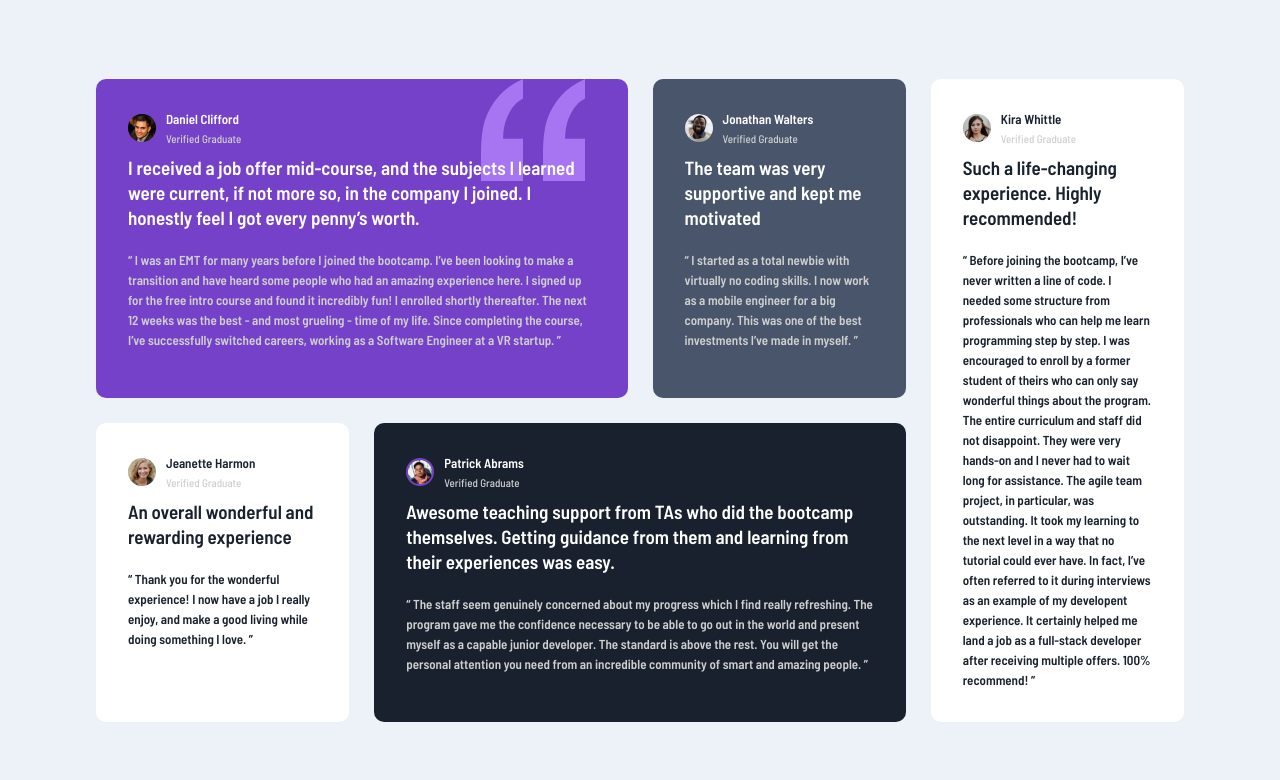
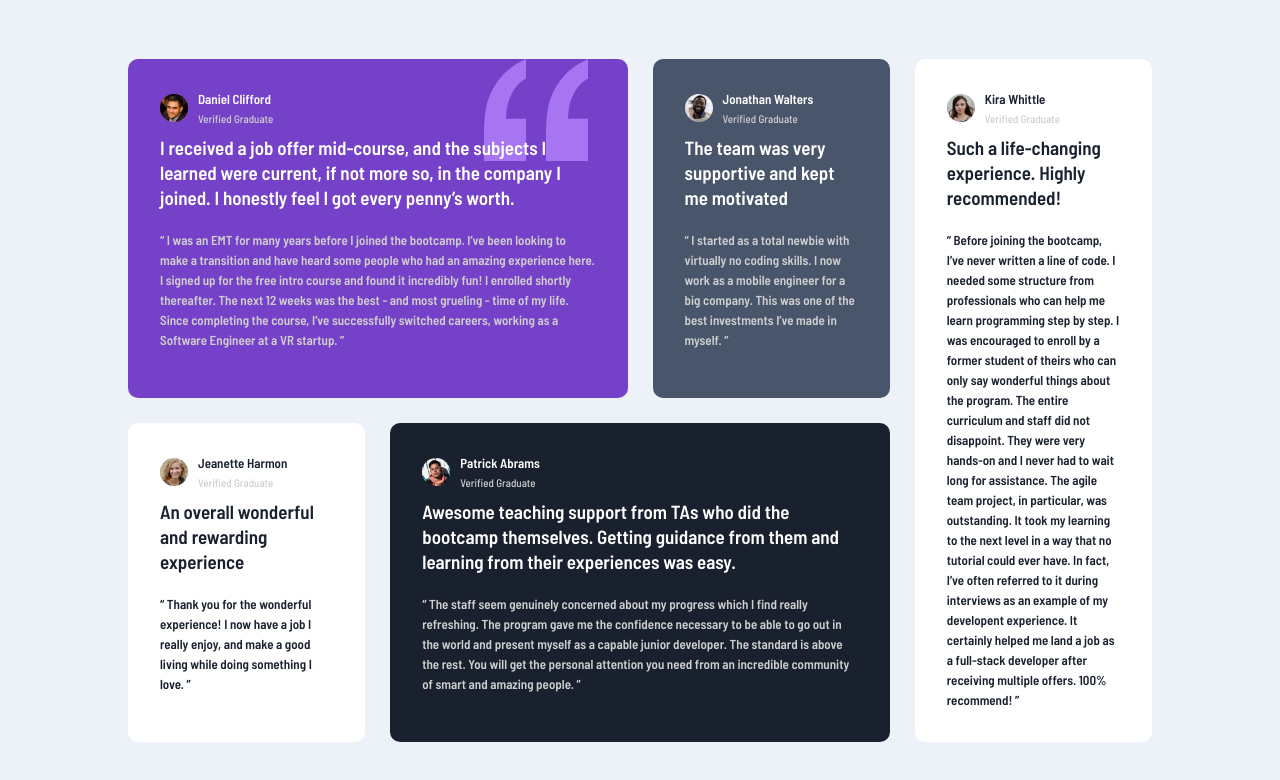
Before and after one commit to jadesolayo/testimonials-grid-section-main, a plain HTML site: page index.html in a window 1280 px wide. Drawn offline with Linux system fonts and the light colour scheme.

Commit message:
modified index.html and style.css

```diff
--- a/index.html
+++ b/index.html
@@ -100,7 +100,7 @@
             <img
               src="./images/image-patrick.jpg"
               alt="profile-pic"
-              class="image2"
+              class="image1"
             />
             <div class="profile-name">
               <h4>Patrick Abrams</h4>
--- a/style.css
+++ b/style.css
@@ -28,19 +28,18 @@ body {
   align-items: center;
 }
 .container {
-  /* border: 2px solid var(--blackish-blue); */
-  width: 85%;
+  width: 90%;
+  margin: 2rem auto;
 }
 .main {
   display: grid;
   grid-gap: 25px;
-  grid-template-columns: repeat(4, 1fr);
 }
 .cards {
   padding: 2rem;
   color: var(--White);
   border-radius: 10px;
-  /* box-shadow: 2.5rem 3.75rem 3rem -3rem hsl(hsl(219 29% 14%)/0.25); */
+  box-shadow: 2.5rem 3.75rem 3rem -3rem (var(--blackish-blue) / 0.25);
 }
 .card-1 {
   background-color: var(--moderate-violet);
@@ -53,9 +52,14 @@ body {
   display: flex;
   align-items: center;
 }
-.image1, .image2 {
+.image1 {
   border-radius: 50%;
   width: 28px;
+}
+.image1:hover {
+  border: 2px solid var(--moderate-violet);
+  cursor: pointer;
+  transition: 0.5ms ease-in;
 }
 .position {
   padding-top: 5px;
@@ -90,15 +94,38 @@ body {
 .card-4 {
   background-color: var(--blackish-blue);
 }
+
+/* Media Queries Desktop*/
+@media (min-width: 1000px) {
+  .card-1,
+  .card-4 {
+    grid-column: span 3;
+  }
+
+  .card-5 {
+    grid-column: 1 / 5;
+    grid-row: 2;
+  }
+  .card-3 {
+    grid-row: 3;
+  }
+}
+@media (min-width: 1200px) {
   .card-1,
   .card-4 {
     grid-column: span 2;
   }
-
+  .card-3 {
+    grid-row: 2;
+  }
   .card-5 {
     grid-column: 4;
     grid-row: 1 / 3;
   }
-.image2{
-  border: 2px solid var(--moderate-violet);
+  .main {
+    grid-template-columns: repeat(4, 1fr);
   }
+  .container {
+    width: 80%;
+  }
+}
```
Lines whose indentation alone changed are shown as unchanged.
